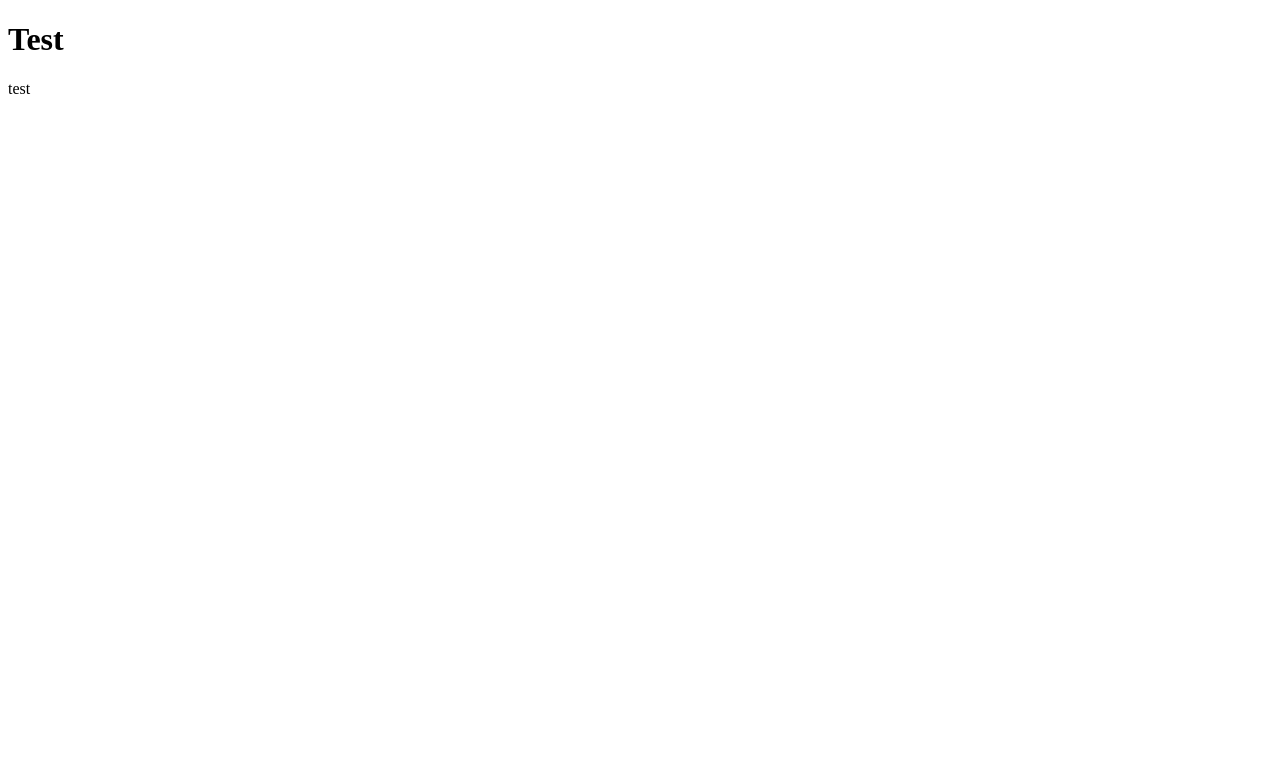
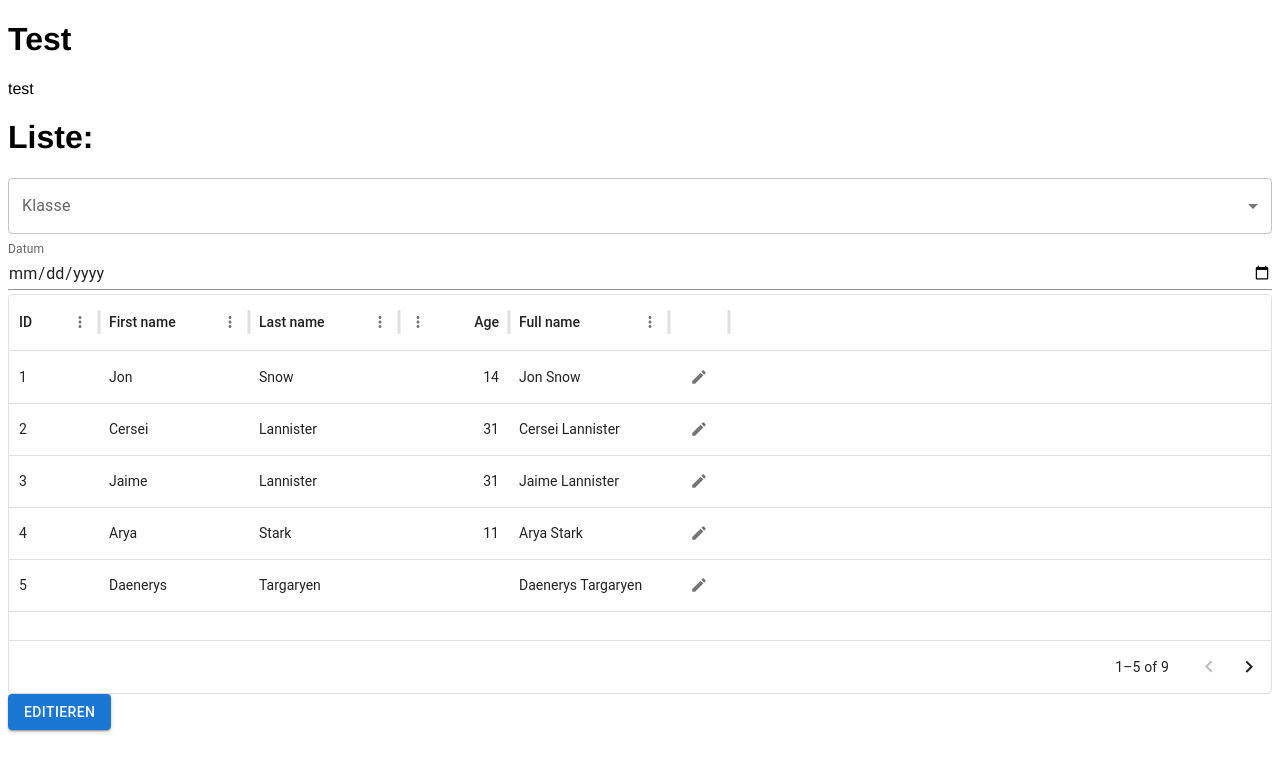
Before and after one commit to fes-wiesbaden/projekt-4-anwesenheitsverwaltung_gruppe_2, a React (Vite) app in the folder client/: page / in a window 1280 px wide. Shown: the top 772 px of the page. Built offline with nearby package versions, Linux system fonts and the light colour scheme.

Commit message:
basic frontend component layout established + added material ui import; TODO: component functionality

```diff
--- a/client/package.json
+++ b/client/package.json
@@ -12,7 +12,9 @@
   "dependencies": {
     "@emotion/react": "^11.14.0",
     "@emotion/styled": "^11.14.1",
+    "@mui/icons-material": "^9.3.1",
     "@mui/material": "^9.3.1",
+    "@mui/x-data-grid": "^9.11.0",
     "mui": "^0.0.1",
     "react": "^19.2.8",
     "react-dom": "^19.2.8"
@@ -29,6 +31,6 @@
     "globals": "^17.7.0",
     "typescript": "~6.0.2",
     "typescript-eslint": "^8.65.0",
-    "vite": "^8.2.1"
+    "vite": "^8.2.2"
   }
 }
--- a/client/src/App.tsx
+++ b/client/src/App.tsx
@@ -1,9 +1,13 @@
+import ListView from "./components/ListView"
+import './css/main.css'
+
 function App() {
 
   return (
     <>
       <h1>Test</h1>
       <p>test</p>
+      <ListView></ListView>
     </>
   )
 }
--- /dev/null
+++ b/client/src/components/ListView.tsx
@@ -0,0 +1,147 @@
+import {
+  Box,
+  Button,
+  FormControl,
+  InputLabel,
+  MenuItem,
+  Select,
+  TextField,
+} from "@mui/material";
+import {
+  DataGrid,
+  GridActionsCellItem,
+  type GridColDef,
+} from "@mui/x-data-grid";
+import EditIcon from "@mui/icons-material/Edit";
+import "../css/main.css";
+import { useState } from "react";
+
+function ListView() {
+  const [isEditing, setIsEditing] = useState(false);
+
+  const columns: GridColDef<(typeof rows)[number]>[] = [ // TODO: Feldnamen anpassen
+    { field: "id", headerName: "ID", width: 90 },
+    {
+      field: "firstName",
+      headerName: "First name",
+      width: 150,
+      editable: true,
+    },
+    {
+      field: "lastName",
+      headerName: "Last name",
+      width: 150,
+      editable: true,
+    },
+    {
+      field: "age",
+      headerName: "Age",
+      type: "number",
+      width: 110,
+      editable: true,
+    },
+    {
+      field: "fullName",
+      headerName: "Full name",
+      description: "This column has a value getter and is not sortable.",
+      sortable: false,
+      width: 160,
+      valueGetter: (value, row) =>
+        `${row.firstName || ""} ${row.lastName || ""}`,
+    },
+    {
+      field: "actions",
+      type: "actions",
+      headerName: "",
+      width: 60,
+      getActions: (params) => [
+        <GridActionsCellItem
+          icon={<EditIcon />}
+          label="Bearbeiten"
+          onClick={() => {console.log("test")}} // TODO: Edit Action implementieren
+        />,
+      ],
+    },
+  ];
+
+  const rows = [ // TODO: mit echtem Fetch vom Backend (API-Call) ersetzen
+    { id: 1, lastName: "Snow", firstName: "Jon", age: 14 },
+    { id: 2, lastName: "Lannister", firstName: "Cersei", age: 31 },
+    { id: 3, lastName: "Lannister", firstName: "Jaime", age: 31 },
+    { id: 4, lastName: "Stark", firstName: "Arya", age: 11 },
+    { id: 5, lastName: "Targaryen", firstName: "Daenerys", age: null },
+    { id: 6, lastName: "Melisandre", firstName: null, age: 150 },
+    { id: 7, lastName: "Clifford", firstName: "Ferrara", age: 44 },
+    { id: 8, lastName: "Frances", firstName: "Rossini", age: 36 },
+    { id: 9, lastName: "Roxie", firstName: "Harvey", age: 65 },
+  ];
+
+  return (
+    <>
+      <h1>Liste:</h1>
+      <div className="filter-wrapper">
+        <FormControl fullWidth>
+          <InputLabel id="demo-simple-select-label">Klasse</InputLabel>
+          <Select // TODO: value anpassen und mit echter Klassenliste verbinden
+            labelId="demo-simple-select-label"
+            id="demo-simple-select"
+            value={""}
+            label="Klasse"
+          >
+            <MenuItem value="class1">Klasse 1</MenuItem>
+            <MenuItem value="class2">Klasse 2</MenuItem>
+            <MenuItem value="class3">Klasse 3</MenuItem>
+            <MenuItem value="class4">Klasse 4</MenuItem>
+          </Select>
+        </FormControl>
+        <TextField
+          margin="dense"
+          name="datum"
+          label="Datum"
+          type="date"
+          fullWidth
+          variant="standard"
+          defaultValue={""}
+          slotProps={{ inputLabel: { shrink: true } }}
+        />
+      </div>
+      <Box sx={{ height: 400, width: "100%" }}>
+        <DataGrid
+          rows={rows}
+          columns={columns}
+          initialState={{
+            pagination: {
+              paginationModel: {
+                pageSize: 5,
+              },
+            },
+          }}
+          pageSizeOptions={[5]}
+          checkboxSelection={isEditing}
+          disableRowSelectionOnClick
+        />
+      </Box>
+      <Button
+        variant="contained"
+        onClick={() => {
+          setIsEditing(!isEditing);
+        }}
+      >
+        {isEditing ? "Abbrechen" : "Editieren"}
+      </Button>
+
+      {isEditing && (
+        <Button
+          variant="contained"
+          onClick={() => {
+            setIsEditing(!isEditing);
+          }}
+        >
+          Löschen
+        </Button>
+      )}
+    </>
+  );
+}
+
+export default ListView;
--- a/client/src/css/main.css
+++ b/client/src/css/main.css
@@ -0,0 +1,3 @@
+:root {
+    font-family: Helvetica, sans-serif;
+}
```
Also changed, not shown: client/src/components/TestComponent.tsx (deleted, +0 -11 lines), 1 other file (tests, documents, lock files or other folders).
